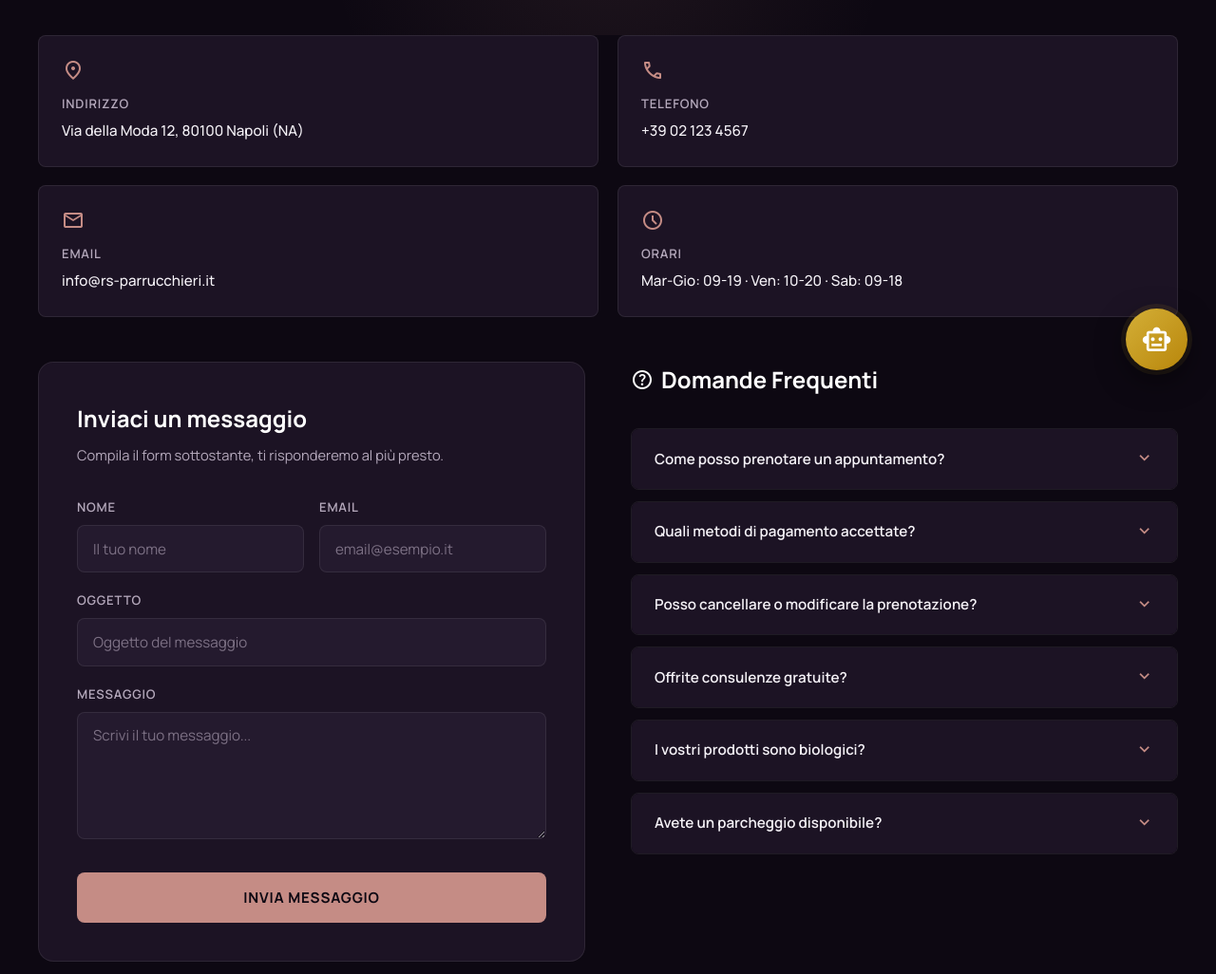
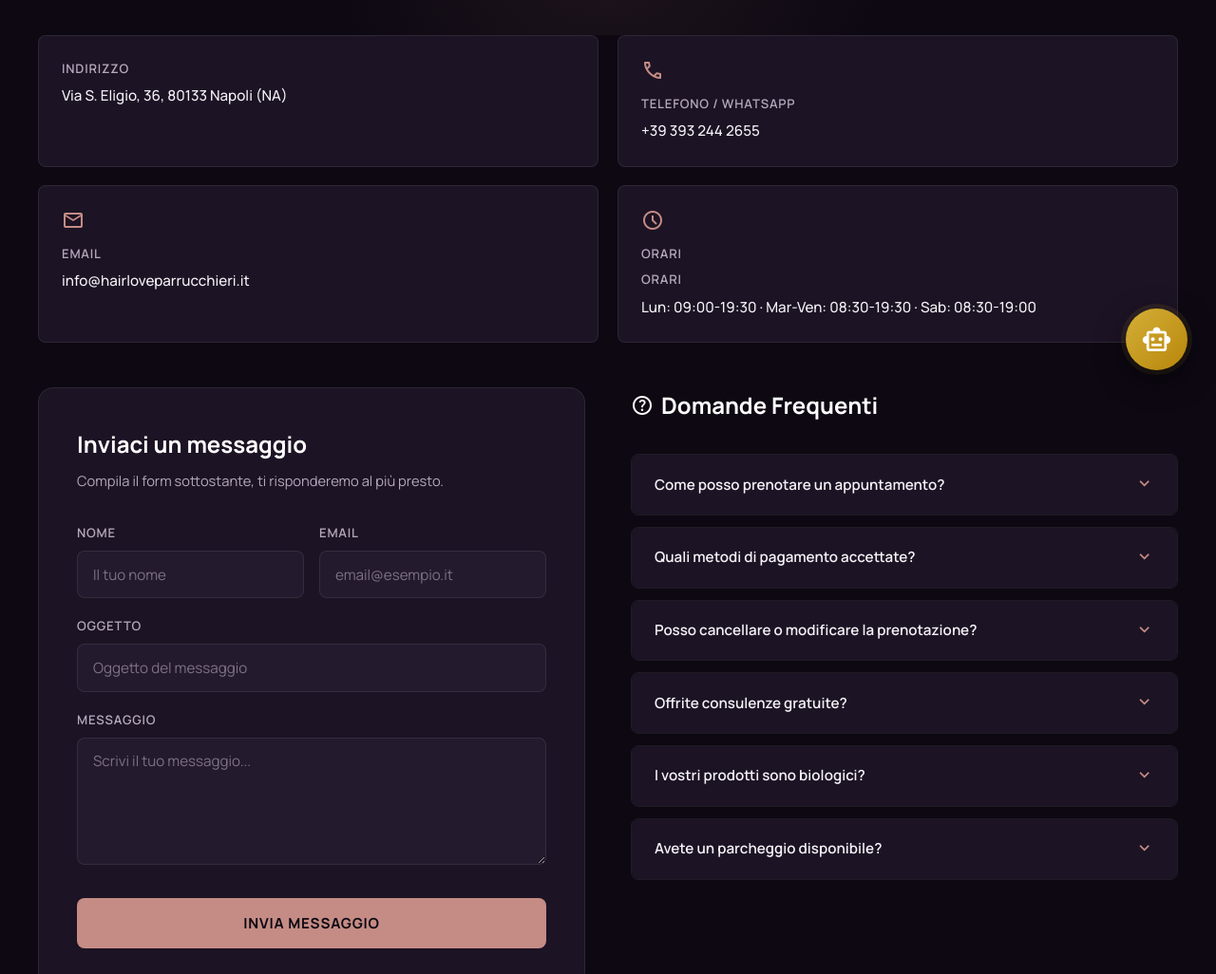
Before and after one commit to genny150606/parrucchieri, a plain HTML site: page contatti.html in a window 1280 px wide. Shown: the part 380-1406 px from the top of the page at 95% size. Drawn offline with nearby package versions, Linux system fonts and the light colour scheme; no server answers.

Commit message:
Update salon information: Address, Phone, Hours, and Team Manager (Raffaele Vaccaro)

```diff
--- a/contatti.html
+++ b/contatti.html
@@ -53,24 +53,24 @@
         <div class="section-container">
             <div class="contact-info-grid">
                 <div class="contact-info-card reveal fade-up">
-                    <span class="material-symbols-outlined">location_on</span>
                     <h4>Indirizzo</h4>
-                    <p>Via della Moda 12, 80100 Napoli (NA)</p>
+                    <p>Via S. Eligio, 36, 80133 Napoli (NA)</p>
                 </div>
                 <div class="contact-info-card reveal fade-up delay-100">
                     <span class="material-symbols-outlined">call</span>
-                    <h4>Telefono</h4>
-                    <p>+39 02 123 4567</p>
+                    <h4>Telefono / WhatsApp</h4>
+                    <p>+39 393 244 2655</p>
                 </div>
                 <div class="contact-info-card reveal fade-up delay-200">
                     <span class="material-symbols-outlined">mail</span>
                     <h4>Email</h4>
-                    <p>info@rs-parrucchieri.it</p>
+                    <p>info@hairloveparrucchieri.it</p>
                 </div>
                 <div class="contact-info-card reveal fade-up delay-300">
                     <span class="material-symbols-outlined">schedule</span>
                     <h4>Orari</h4>
-                    <p>Mar-Gio: 09-19 · Ven: 10-20 · Sab: 09-18</p>
+                    <h4>Orari</h4>
+                    <p>Lun: 09:00-19:30 · Mar-Ven: 08:30-19:30 · Sab: 08:30-19:00</p>
                 </div>
             </div>
 
@@ -126,9 +126,10 @@
                             <div class="faq-answer">
                                 <div class="faq-answer-inner">
                                     Puoi prenotare direttamente dalla nostra pagina <a href="prenotazioni.html"
-                                        style="color:var(--color-gold)">Prenotazioni</a>, telefonandoci al +39 02 123
-                                    4567, oppure inviandoci un messaggio tramite il form di contatto. Ti confermeremo
-                                    l'appuntamento via SMS.
+                                        style="color:var(--color-accent)">Prenotazioni</a>, tramite WhatsApp al +39 393
+                                    244
+                                    2655, oppure inviandoci un messaggio tramite il form di contatto. Ti confermeremo
+                                    l'appuntamento via messaggio.
                                 </div>
                             </div>
                         </div>
@@ -191,8 +192,8 @@
                             </div>
                             <div class="faq-answer">
                                 <div class="faq-answer-inner">
-                                    Il salone è situato in una zona con parcheggio a pagamento nelle vicinanze. La
-                                    fermata della metropolitana più vicina è San Babila (M1), a soli 5 minuti a piedi.
+                                    Il salone è situato in Via S. Eligio 36, Napoli (zona Piazza Mercato). È facilmente
+                                    raggiungibile con i mezzi pubblici ed è circondato da diverse opzioni di parcheggio.
                                 </div>
                             </div>
                         </div>
```
Also changed, not shown: index.html (+6 -4 lines), servizi.html (+3 -3 lines), team.html (+6 -6 lines), images/logo.png.
